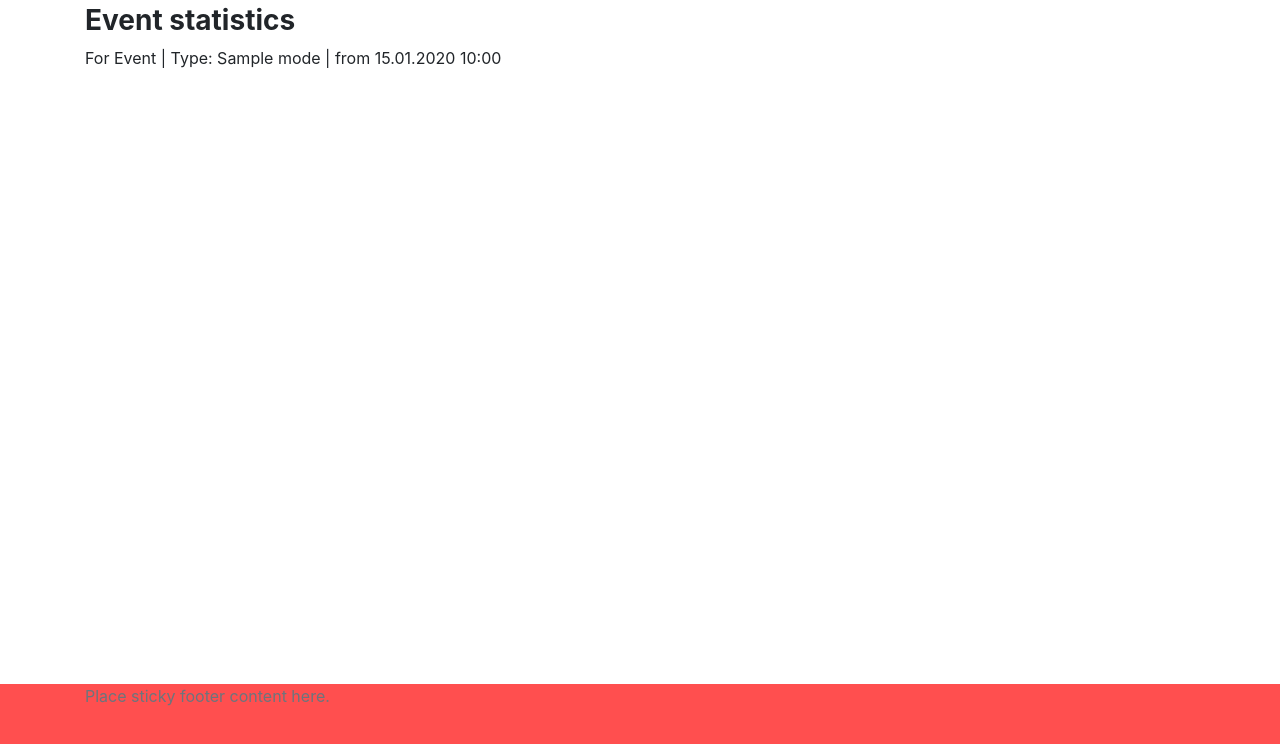
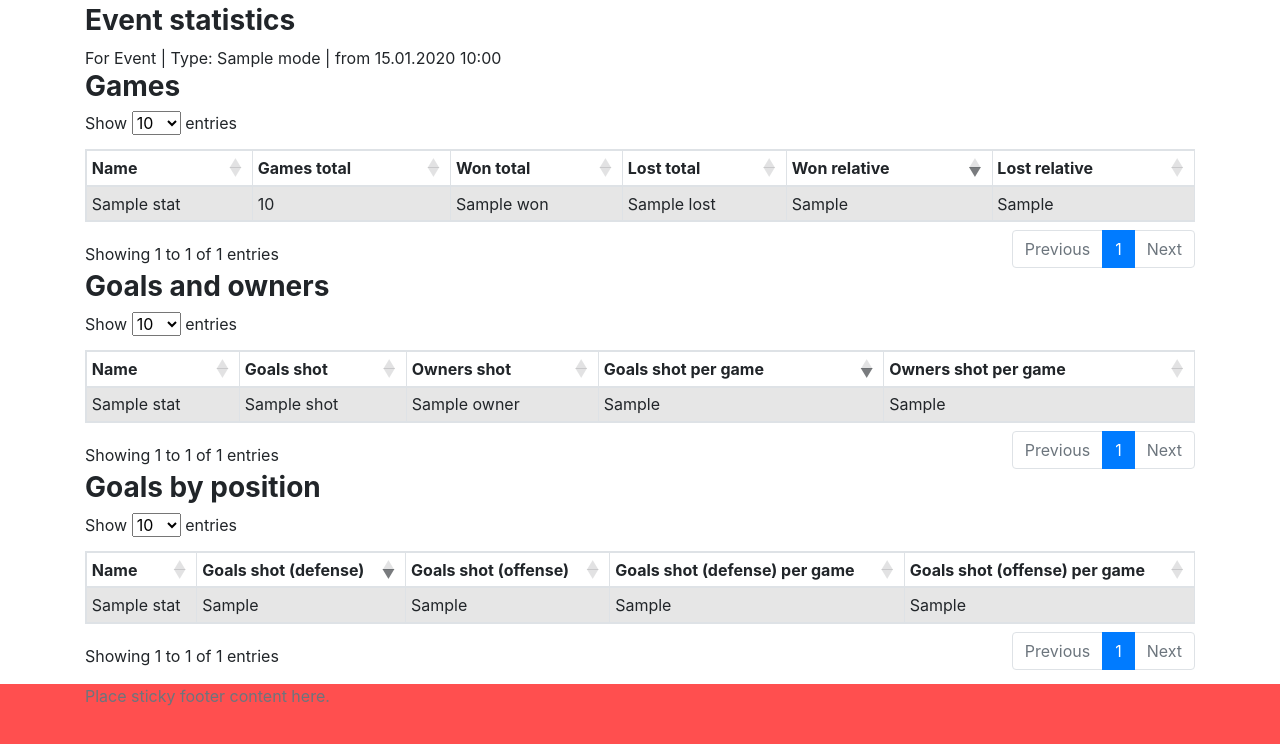
Before and after one commit to leuchtum/staticker, a FastAPI app: template staticker/templates/stats-event.html in a window 1280 px wide. Shown: the part 56-800 px from the top of the page. Run offline with FastAPI, Linux system fonts and the light colour scheme; the template is opened without the code that fills it: most values are stand-ins (such as "Sample title", 1, 10 or a date in 2020); some libraries are stand-ins or nearby versions.

Commit message:
Event statistic

```diff
--- a/staticker/routes/statistics.py
+++ b/staticker/routes/statistics.py
@@ -3,7 +3,7 @@ from fastapi.responses import HTMLResponse
 
 from ..dependencies import templates
 
-from ..statistics import GlobalStatistics
+from ..statistics import GlobalStatistics, EventStatistics
 from ..collections import PlayerCollection, EventCollection
 from ..core import get_player_by_id, get_event_by_id
 
@@ -50,5 +50,6 @@ async def stats_event_overview(request: Request):
 @router.get("/event/{event_id}", response_class=HTMLResponse)
 async def stats_event(request: Request, event_id: int):
     ev = get_event_by_id(event_id)
-    dic = {"request": request, "event": ev}
+    ev_stat = EventStatistics(ev)
+    dic = {"request": request, "stats": ev_stat.get_formatted_stats(), "event": ev}
     return templates.TemplateResponse("stats-event.html", dic)
--- a/staticker/templates/event.html
+++ b/staticker/templates/event.html
@@ -50,7 +50,7 @@
     <tr>
       <th scope="row">{{ row["ranking"] }}</th>
       <td>{{ row["name"] }}</td>
-      <td>{{ row["played"] }}</td>
+      <td>{{ row["total"] }}</td>
       <td>{{ row["won"] }}</td>
       <td>{{ row["lost"] }}</td>
     </tr>
--- a/staticker/templates/stats-event.html
+++ b/staticker/templates/stats-event.html
@@ -7,4 +7,114 @@
 <h3><b>Event statistics</b></h3>
 For Event | Type: {{ event.mode }} | from {{ event.created.strftime("%d.%m.%Y %H:%M")
 }}
+
+<h3><b>Games</b></h3>
+
+<table id="stats1" class="table table-striped table-bordered table-sm" cellspacing="0" width="100%">
+    <thead>
+        <tr>
+            <th class="th-sm">Name
+            </th>
+            <th class="th-sm">Games total
+            </th>
+            <th class="th-sm">Won total
+            </th>
+            <th class="th-sm">Lost total
+            </th>
+            <th class="th-sm">Won relative
+            </th>
+            <th class="th-sm">Lost relative
+            </th>
+        </tr>
+    </thead>
+    <tbody>
+        {% for stat in stats %}
+        <tr>
+            <td>{{ stat["name"] }}</td>
+            <td>{{ stat["total"] }}</td>
+            <td>{{ stat["won"] }}</td>
+            <td>{{ stat["lost"] }}</td>
+            <td>{{ stat["won%"] }}</td>
+            <td>{{ stat["lost%"] }}</td>
+        </tr>
+        {% endfor %}
+</table>
+
+<h3><b>Goals and owners</b></h3>
+
+<table id="stats2" class="table table-striped table-bordered table-sm" cellspacing="0" width="100%">
+    <thead>
+        <tr>
+            <th class="th-sm">Name
+            </th>
+            <th class="th-sm">Goals shot
+            </th>
+            <th class="th-sm">Owners shot
+            </th>
+            <th class="th-sm">Goals shot per game
+            </th>
+            <th class="th-sm">Owners shot per game
+            </th>
+        </tr>
+    </thead>
+    <tbody>
+        {% for stat in stats %}
+        <tr>
+            <td>{{ stat["name"] }}</td>
+            <td>{{ stat["shot"] }}</td>
+            <td>{{ stat["owner"] }}</td>
+            <td>{{ stat["shot%"] }}</td>
+            <td>{{ stat["owner%"] }}</td>
+        </tr>
+        {% endfor %}
+</table>
+
+<h3><b>Goals by position</b></h3>
+
+<table id="stats3" class="table table-striped table-bordered table-sm" cellspacing="0" width="100%">
+    <thead>
+        <tr>
+            <th class="th-sm">Name
+            </th>
+            <th class="th-sm">Goals shot (defense)
+            </th>
+            <th class="th-sm">Goals shot (offense)
+            </th>
+            <th class="th-sm">Goals shot (defense) per game
+            </th>
+            <th class="th-sm">Goals shot (offense) per game
+            </th>
+        </tr>
+    </thead>
+    <tbody>
+        {% for stat in stats %}
+        <tr>
+            <td>{{ stat["name"] }}</td>
+            <td>{{ stat["shot_from_defense"] }}</td>
+            <td>{{ stat["shot_from_offense"] }}</td>
+            <td>{{ stat["shot_from_defense%"] }}</td>
+            <td>{{ stat["shot_from_offense%"] }}</td>
+        </tr>
+        {% endfor %}
+</table>
 {% endblock %}
+
+{% block scripts %}
+<script>
+    $(document).ready(function () {
+        $('#stats1').DataTable({
+            "order": [[4, "desc"]],
+            "searching": false
+        });
+        $('#stats2').DataTable({
+            "order": [[3, "desc"]],
+            "searching": false
+        });
+        $('#stats3').DataTable({
+            "order": [[1, "desc"]],
+            "searching": false
+        });
+        $('.dataTables_length').addClass('bs-select');
+    });
+</script>
+{% endblock %}
```
Also changed, not shown: staticker/collections.py (+8 -2 lines), staticker/core.py (+4 -3 lines), staticker/statistics.py (+19 -47 lines).
